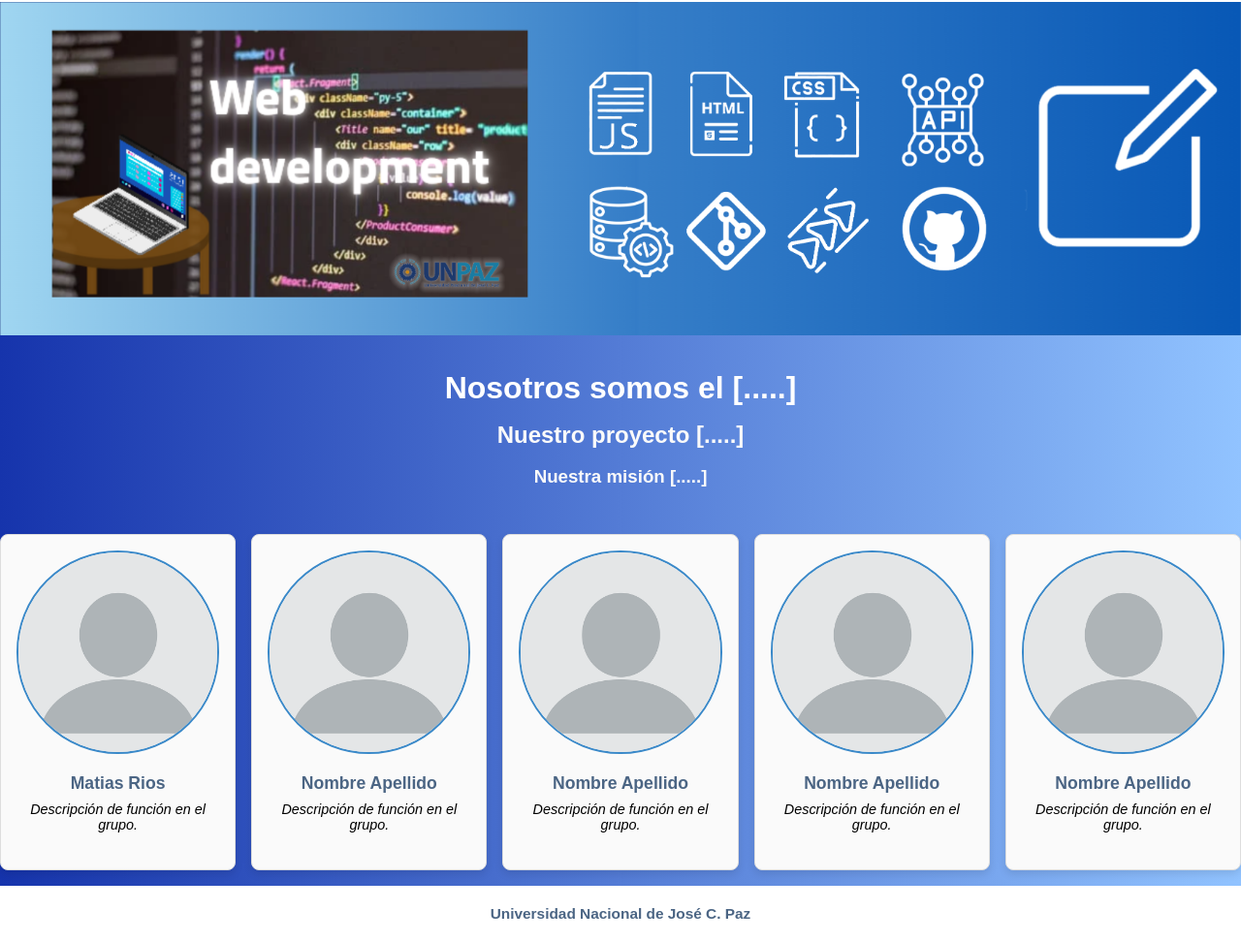
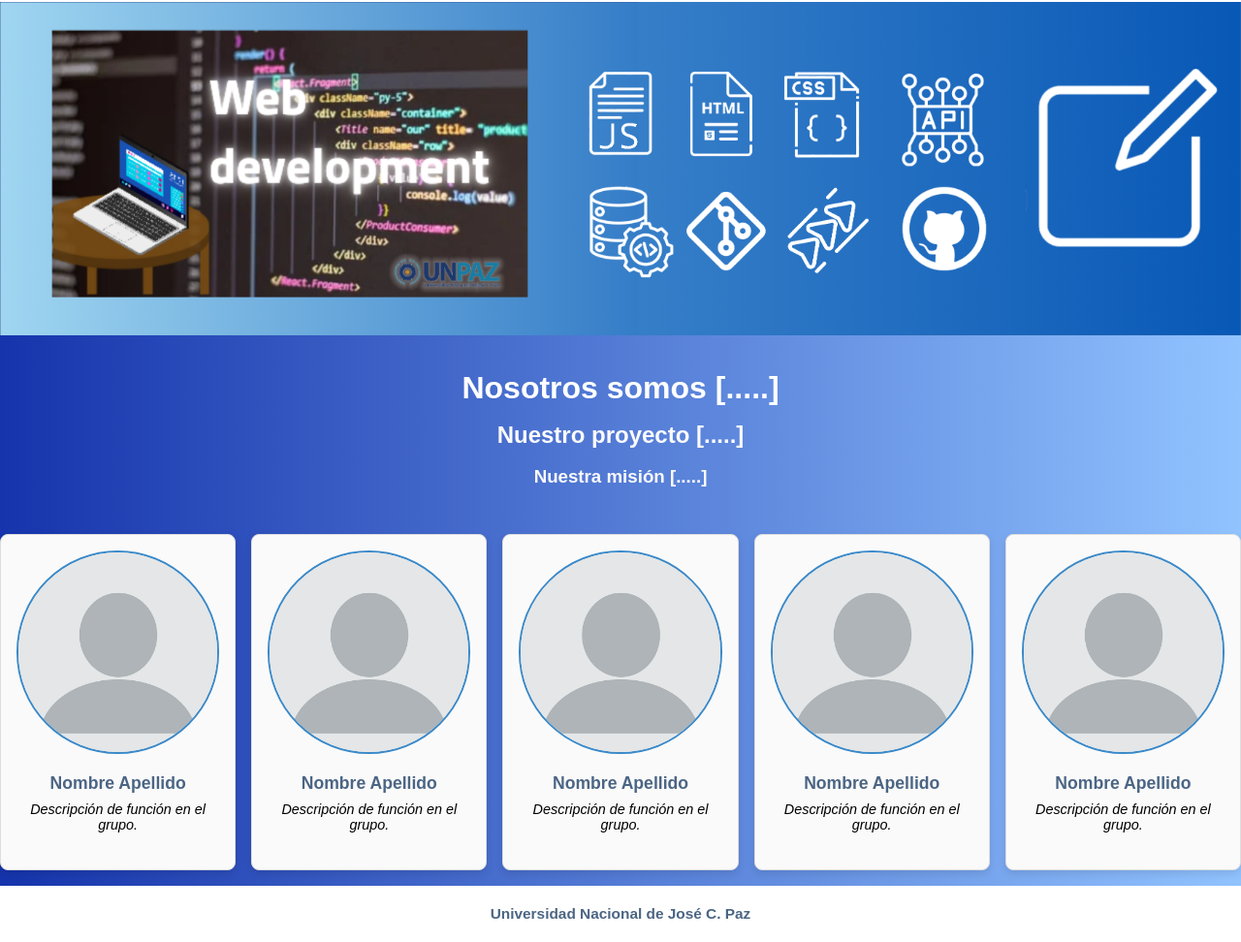
Before and after one commit to igorezequiel22/Desarrolloweb, a website: page index.html in a window 1280 px wide. Shown: the part 90-1062 px from the top of the page at 97% size. Drawn offline with Linux system fonts and the light colour scheme.

Commit message:
cambie el texto

```diff
--- a/index.html
+++ b/index.html
@@ -3,7 +3,7 @@
 <head>
   <meta charset="UTF-8">
   <meta name="viewport" content="width=device-width, initial-scale=1.0">
-  <title>Segundo parcial</title>
+  <title>Segundo parcial - desarrollo web 2024</title>
   <link rel="stylesheet" href="style.css">
 </head>
 <body>
@@ -16,7 +16,7 @@
 
   <!-- Principal -->
   <div class="contenido">
-    <h1>Nosotros somos el [.....]</h1>
+    <h1>Nosotros somos [.....]</h1>
     <h2>Nuestro proyecto [.....]</h2>
     <br>
     <h3>Nuestra misión [.....]</h3>
@@ -26,7 +26,7 @@
   <div class="galeria">
     <div class="integrante">
       <img src="images/perfil1.webp" alt="nombre apellido" class="perfil">
-      <p class="nombre">Matias Rios</p>
+      <p class="nombre">Nombre Apellido</p>
       <p class="descripcion">Descripción de función en el grupo.</p>
     </div>
     <div class="integrante">
```
